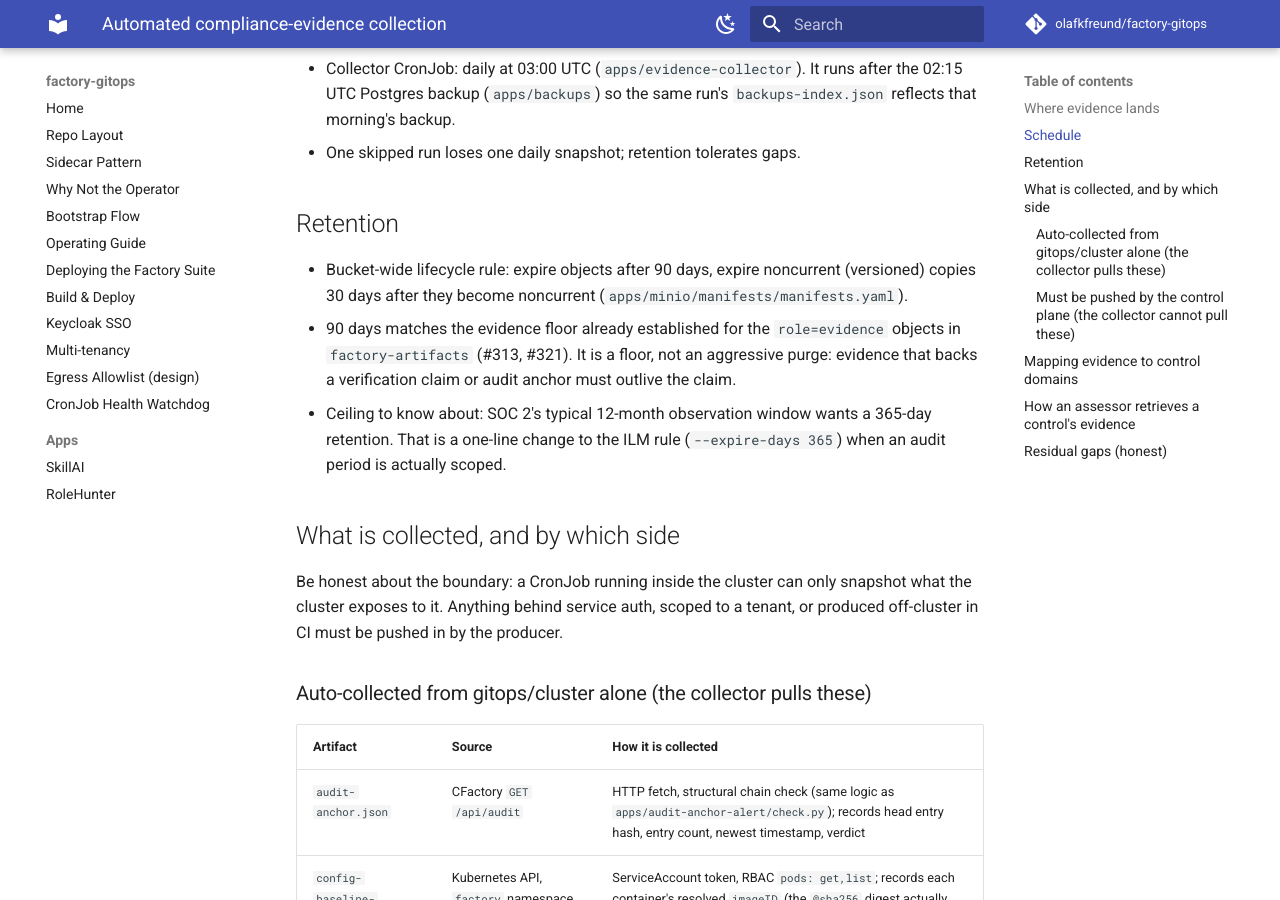
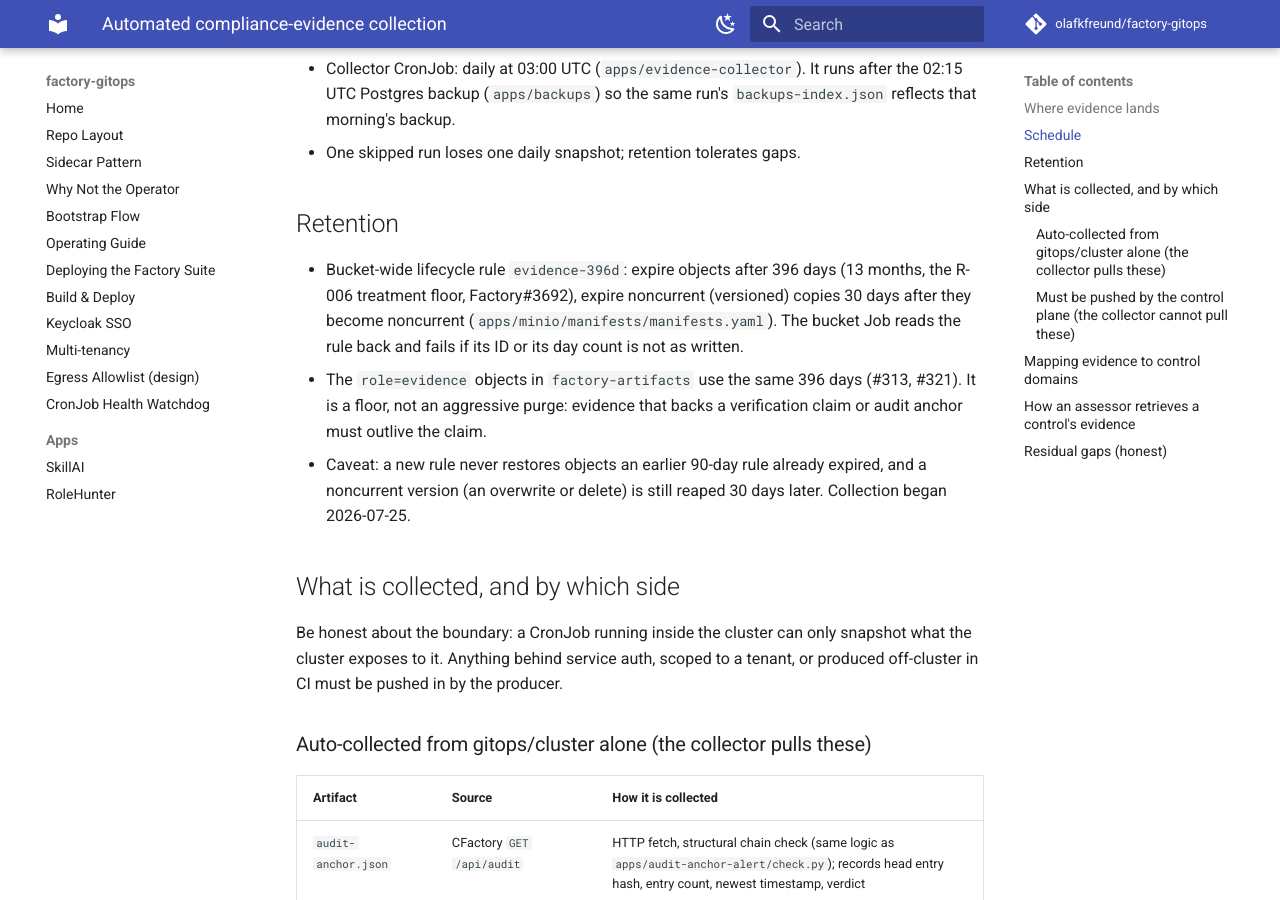
Before and after one commit to olafkfreund/factory-gitops, an MkDocs documentation site: the page built from docs/evidence-collection.md, in a window 1280 px wide and 900 px high, scrolled down 898 px. Built offline with MkDocs 1.6.1 and Material for MkDocs 9.7.7, drawn with Linux system fonts in a browser that asks for light colours; comment, search, counter and statistics services are not loaded.

Commit message:
docs(evidence): retention wording 90d to 396d (Factory#3692)
Plan step 2.

Co-Authored-By: Claude Opus 5.5 <noreply@anthropic.com>
Claude-Session: https://claude.ai/code/session_01WtDyDqabJ8SR4gD3ubwYx1

```diff
--- a/docs/evidence-collection.md
+++ b/docs/evidence-collection.md
@@ -43,16 +43,17 @@ prior version.
 
 ## Retention
 
-- Bucket-wide lifecycle rule: expire objects after 90 days, expire noncurrent
+- Bucket-wide lifecycle rule `evidence-396d`: expire objects after 396 days
+  (13 months, the R-006 treatment floor, Factory#3692), expire noncurrent
   (versioned) copies 30 days after they become noncurrent
-  (`apps/minio/manifests/manifests.yaml`).
-- 90 days matches the evidence floor already established for the
-  `role=evidence` objects in `factory-artifacts` (#313, #321). It is a floor,
-  not an aggressive purge: evidence that backs a verification claim or audit
-  anchor must outlive the claim.
-- Ceiling to know about: SOC 2's typical 12-month observation window wants a
-  365-day retention. That is a one-line change to the ILM rule
-  (`--expire-days 365`) when an audit period is actually scoped.
+  (`apps/minio/manifests/manifests.yaml`). The bucket Job reads the rule back
+  and fails if its ID or its day count is not as written.
+- The `role=evidence` objects in `factory-artifacts` use the same 396 days
+  (#313, #321). It is a floor, not an aggressive purge: evidence that backs a
+  verification claim or audit anchor must outlive the claim.
+- Caveat: a new rule never restores objects an earlier 90-day rule already
+  expired, and a noncurrent version (an overwrite or delete) is still reaped
+  30 days later. Collection began 2026-07-25.
 
 ## What is collected, and by which side
 
```
Also changed, not shown: 1 other file.
